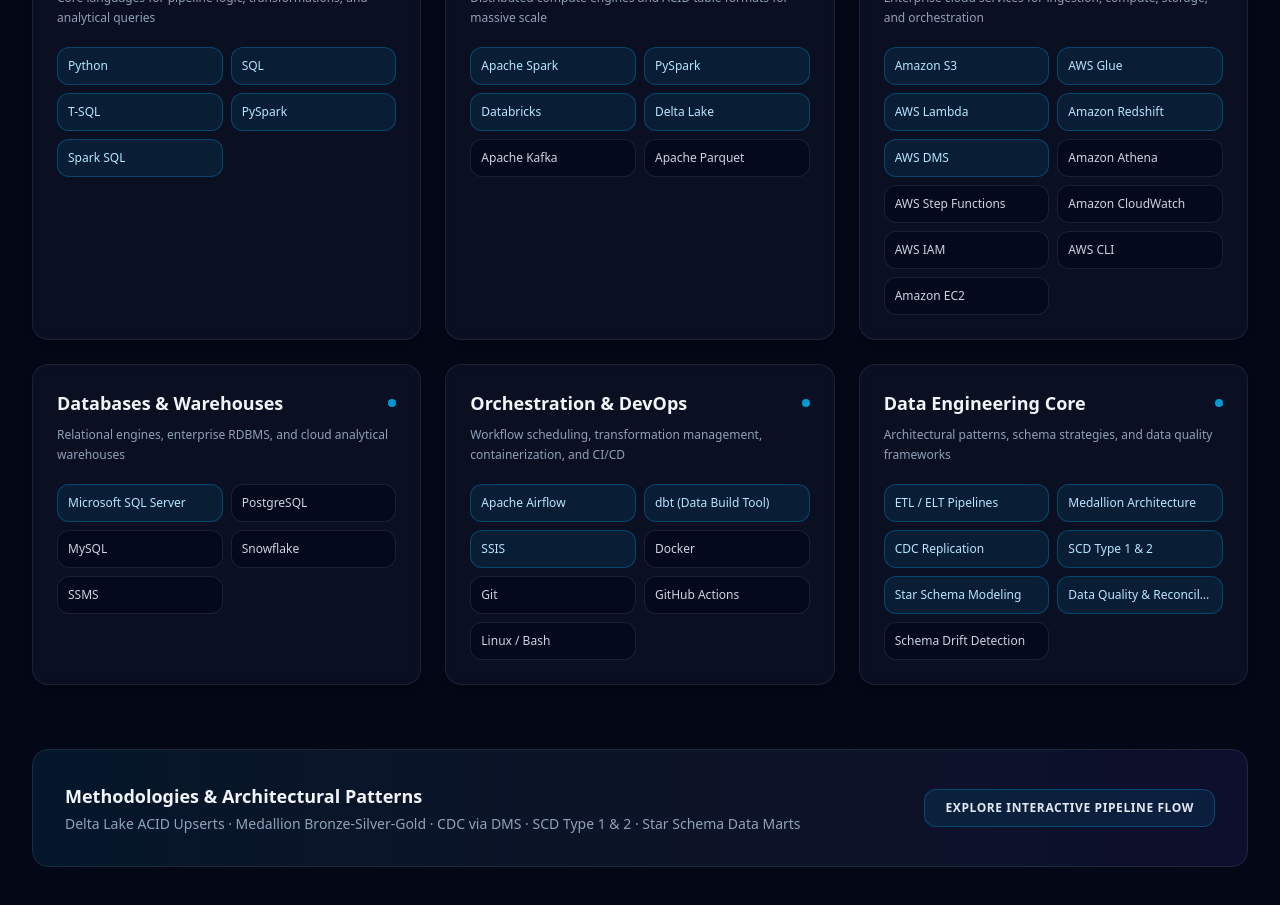
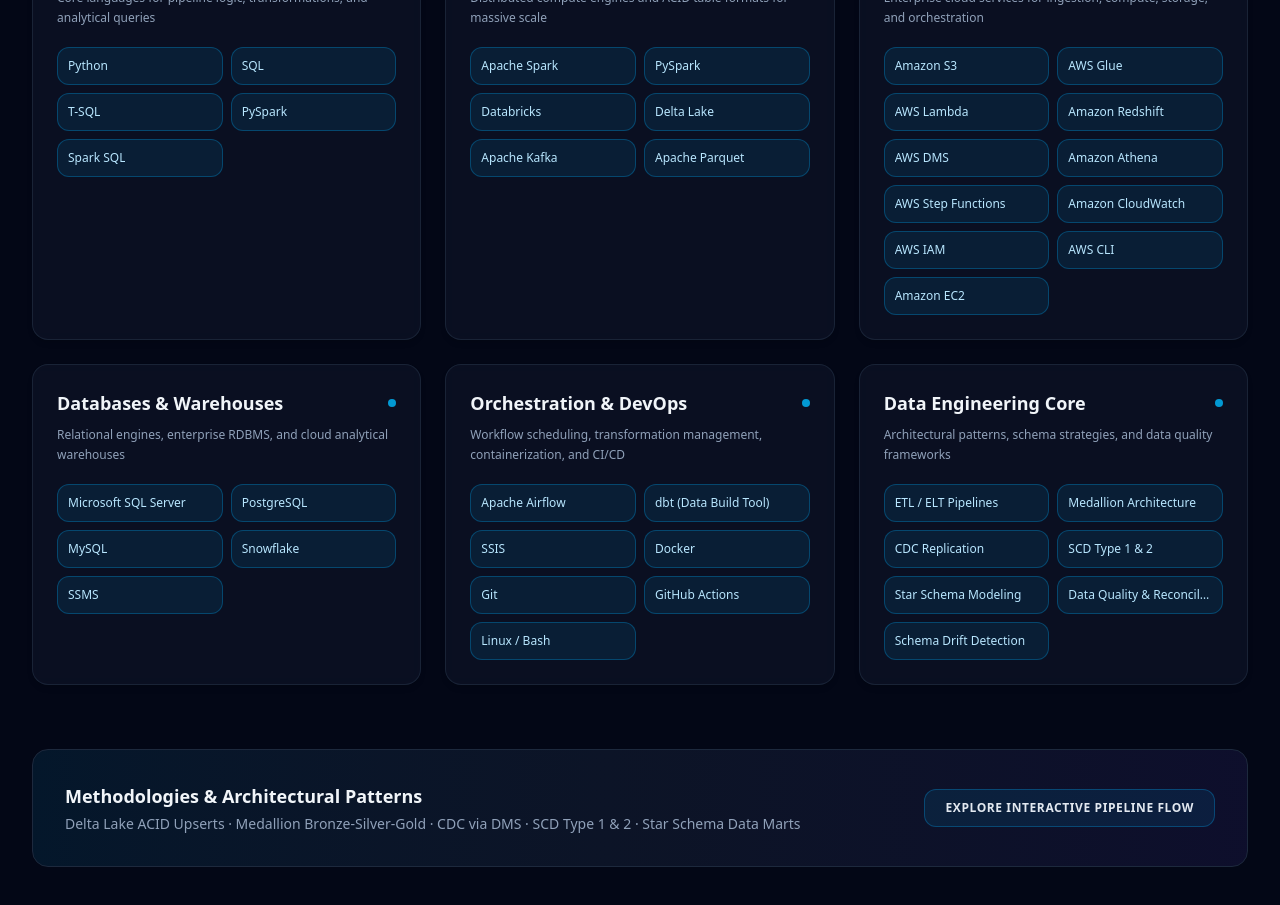
Before and after one commit to tusharpatgar/tusharpatgar.github.io, a React (Vite) app: page / in a window 1280 px wide. Shown: the part 3060-3965 px from the top of the page. Built offline with nearby package versions, Linux system fonts and the light colour scheme.

Commit message:
Make all skill cards blue

```diff
--- a/src/sections/Skills.tsx
+++ b/src/sections/Skills.tsx
@@ -43,11 +43,7 @@ export const Skills: React.FC = () => {
                 {category.skills.map((skill) => (
                   <div
                     key={skill.name}
-                    className={`flex items-center justify-between p-2.5 rounded-xl border transition-all duration-200 ${
-                      skill.highlighted
-                        ? "bg-sky-500/10 border-sky-500/30 text-sky-200"
-                        : "bg-slate-950/60 border-slate-800/80 text-slate-300 hover:border-slate-700 hover:text-slate-100"
-                    }`}
+                    className="flex items-center justify-between p-2.5 rounded-xl border transition-all duration-200 bg-sky-500/10 border-sky-500/30 text-sky-200 hover:bg-sky-500/15 hover:border-sky-400/50"
                   >
                     <span className="text-xs font-medium truncate">{skill.name}</span>
                     {skill.level && (
```
